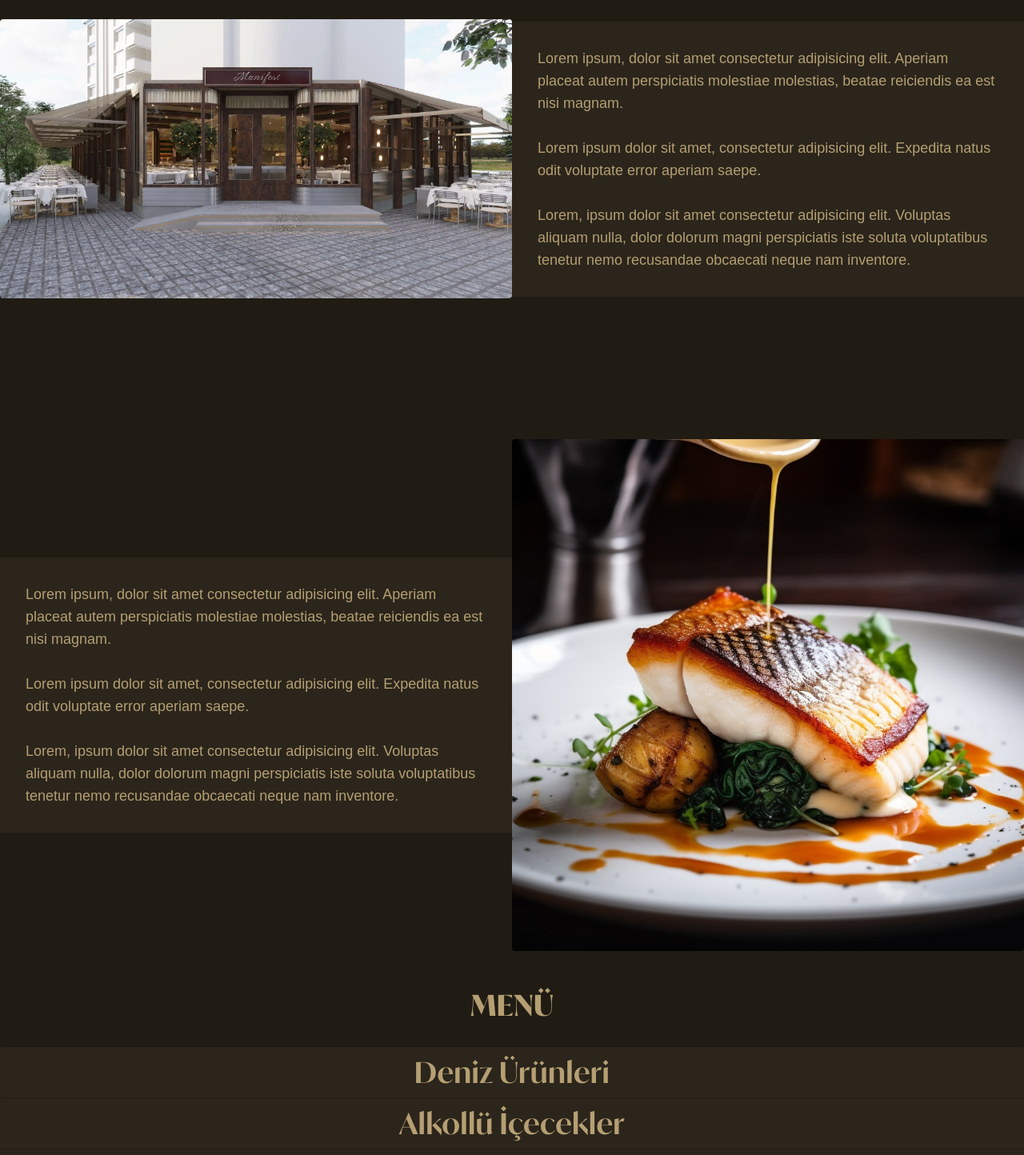
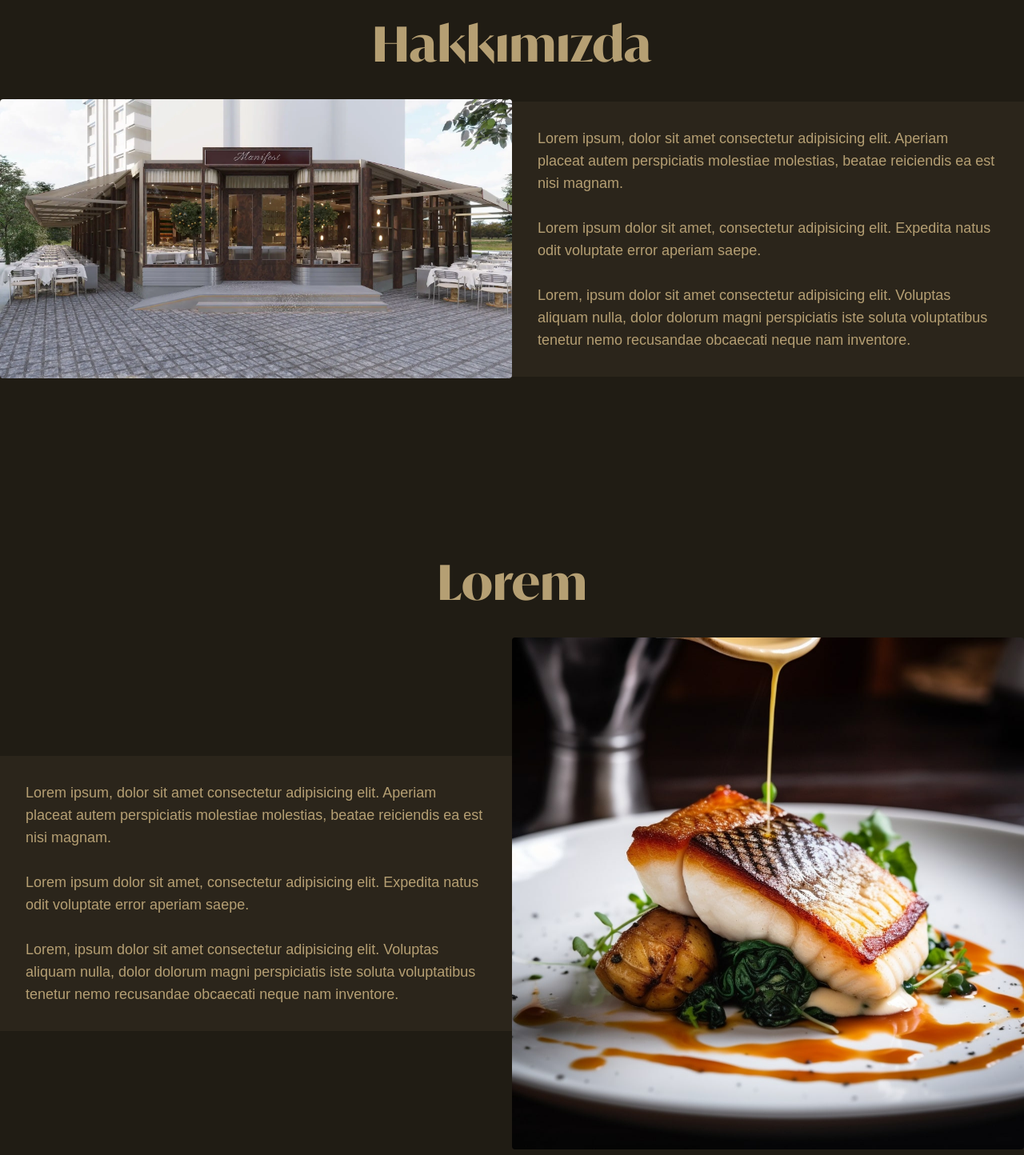
Before and after one commit to irfansubasi/manifest, a React (Vite) app: page / in a window 1280 px wide. Shown: the part 1000-2444 px from the top of the page at 80% size. Built offline with nearby package versions, Linux system fonts and the light colour scheme.

Commit message:
add footer and change styles

```diff
--- a/src/App.jsx
+++ b/src/App.jsx
@@ -17,6 +17,7 @@ import Typography from '@mui/material/Typography';
 import MenuItem from './components/MenuItem';
 
 import menuData from './data/menu.json';
+import Footer from './components/Footer';
 
 function App() {
   const [activeIndex, setActiveIndex] = useState(0);
@@ -99,7 +100,14 @@ function App() {
       </header>
       <main>
         <section className="info-section container mx-auto">
-          <div className="flex flex-col md:flex-row items-center justify-between mt-56">
+          <div className="about-us mt-56">
+            <h1
+              data-aos="fade-up"
+              className="text-center text-6xl font-IvyMode-Bold mb-10"
+            >
+              Hakkımızda
+            </h1>
+            <div className="flex flex-col md:flex-row items-center justify-between">
               <div className="w-full md:w-1/2" data-aos="fade-left">
                 <img
                   src="./assets/images/entrance.webp"
@@ -124,13 +132,25 @@ function App() {
                   <br />
                   Lorem, ipsum dolor sit amet consectetur adipisicing elit.
                   Voluptas aliquam nulla, dolor dolorum magni perspiciatis iste
-                soluta voluptatibus tenetur nemo recusandae obcaecati neque nam
-                inventore.
+                  soluta voluptatibus tenetur nemo recusandae obcaecati neque
+                  nam inventore.
                 </p>
               </div>
             </div>
-          <div className="flex flex-col-reverse md:flex-row items-center justify-between mt-44">
-            <div className="w-full md:w-1/2 p-8 card-text" data-aos="fade-left">
+          </div>
+
+          <div className="desc1 mt-56">
+            <h1
+              data-aos="fade-up"
+              className="text-center text-6xl font-IvyMode-Bold mb-10"
+            >
+              Lorem
+            </h1>
+            <div className="flex flex-col-reverse md:flex-row items-center justify-between">
+              <div
+                className="w-full md:w-1/2 p-8 card-text"
+                data-aos="fade-left"
+              >
                 <p className="text-lg">
                   Lorem ipsum, dolor sit amet consectetur adipisicing elit.
                   Aperiam placeat autem perspiciatis molestiae molestias, beatae
@@ -143,8 +163,8 @@ function App() {
                   <br />
                   Lorem, ipsum dolor sit amet consectetur adipisicing elit.
                   Voluptas aliquam nulla, dolor dolorum magni perspiciatis iste
-                soluta voluptatibus tenetur nemo recusandae obcaecati neque nam
-                inventore.
+                  soluta voluptatibus tenetur nemo recusandae obcaecati neque
+                  nam inventore.
                 </p>
               </div>
               <div className="w-full md:w-1/2" data-aos="fade-right">
@@ -155,14 +175,22 @@ function App() {
                 />
               </div>
             </div>
+          </div>
         </section>
 
-        <section className="menu-section container mx-auto text-center py-12">
-          <h1 className="mb-8 text-4xl font-IvyMode-Bold">MENÜ</h1>
+        <section className="menu-section container mx-auto text-center mt-52 py-12">
+          <h1 data-aos="fade-up" className="mb-8 text-6xl font-IvyMode-Bold">
+            MENÜ
+          </h1>
           {Object.keys(menuData).map((categoryKey, categoryIndex) => (
             <Accordion
+              data-aos="zoom-in"
               key={categoryIndex}
-              className="bg-[#2b251b] text-[#b59f73]"
+              className={`bg-transparent text-[#b59f73] shadow-none drop-shadow-none py-4 ${
+                categoryIndex !== Object.keys(menuData).length - 1
+                  ? 'border-b border-[#b59f73] mx-8'
+                  : ''
+              }`}
               expanded={expanded === `panel${categoryIndex}`}
               onChange={handleChange(`panel${categoryIndex}`)}
             >
@@ -197,6 +225,7 @@ function App() {
           ))}
         </section>
       </main>
+      <Footer />
     </>
   );
 }
--- /dev/null
+++ b/src/components/Footer.jsx
@@ -0,0 +1,82 @@
+import logo from '../assets/manifestgold.png';
+import logo2 from '..//assets/manifestalone.png';
+const Footer = () => {
+  return (
+    <footer className="bg-transparent text-[#b59f73] py-10">
+      <div className="container mx-auto grid grid-cols-1 md:grid-cols-3 gap-10">
+        <div className="flex flex-col space-y-4">
+          <div className="flex items-center ">
+            <img src={logo2} alt="Logo" className="w-40" />
+          </div>
+          <p>Adres: Mavişehir, İzmir</p>
+          <p>Telefon: 05464781881</p>
+          <p>E-posta: manifest@gmail.com</p>
+        </div>
+
+        <div className="flex justify-center items-center">
+          <img src={logo} alt="Logo" className="w-60" />
+        </div>
+
+        <div className="flex flex-col space-y-4 text-right">
+          <h2 className="text-4xl font-semibold font-IvyMode-Regular">
+            Hızlı Erişim
+          </h2>
+          <ul className="space-y-2 ">
+            <li>
+              <a href="#menu" className="hover:underline">
+                Menü
+              </a>
+            </li>
+            <li>
+              <a href="#about" className="hover:underline">
+                Hakkımızda
+              </a>
+            </li>
+            <li>
+              <a href="#contact" className="hover:underline">
+                İletişim
+              </a>
+            </li>
+          </ul>
+        </div>
+      </div>
+
+      <div className="mt-10 flex justify-center space-x-6">
+        <a
+          href="https://www.instagram.com"
+          target="_blank"
+          rel="noopener noreferrer"
+          className="hover:underline"
+        >
+          INSTAGRAM
+        </a>
+        <span>|</span>
+        <a
+          href="https://wa.me/905464781881"
+          target="_blank"
+          rel="noopener noreferrer"
+          className="hover:underline"
+        >
+          WHATSAPP
+        </a>
+        <span>|</span>
+        <a
+          href="https://www.facebook.com"
+          target="_blank"
+          rel="noopener noreferrer"
+          className="hover:underline"
+        >
+          TRIP ADVİSOR
+        </a>
+      </div>
+      <div className="container mx-auto border-t border-[#b59f73] mt-10 pt-6 text-center">
+        <p className=" text-stone-600 font-poppins text-sm tracking-[0.25em]">
+          {' '}
+          COPYRIGHT 2024 © MANIFEST, ALL RIGHTS RESERVED
+        </p>
+      </div>
+    </footer>
+  );
+};
+
+export default Footer;
--- a/src/components/MenuItem.jsx
+++ b/src/components/MenuItem.jsx
@@ -1,8 +1,8 @@
 export default function MenuItem({ leftItem, rightItem }) {
   return (
     <>
-      <div className="flex flex-col-reverse md:flex-row justify-center items-center">
-        <div className="w-full md:w-1/2 text-center md:text-left md:pl-4 p-10">
+      <div className="bg-[#2b251b] flex flex-col-reverse md:flex-row justify-center items-center">
+        <div className="w-full md:w-1/2 text-center md:text-left md:pl-20 p-10">
           <div>
             <h2 className="text-2xl mb-4 font-bold font-IvyMode-Regular">
               {leftItem.name}
@@ -13,9 +13,9 @@ export default function MenuItem({ leftItem, rightItem }) {
         </div>
 
         <div className="border border-[#b59f73] w-full mx-10 flex md:hidden"></div>
-        <div className="w-px h-[190px] bg-[#b59f73] mx-4 hidden md:flex"></div>
+        <div className="w-px h-[250px] bg-[#b59f73] mx-4 hidden md:flex"></div>
 
-        <div className="w-full md:w-1/2 text-center md:text-right md:pr-4 p-10">
+        <div className="w-full md:w-1/2 text-center md:text-right md:pr-20 p-10">
           <div>
             <h2 className="text-2xl mb-4 font-bold font-IvyMode-Regular">
               {rightItem.name}
```
Also changed, not shown: src/assets/manifestalone.png (added). Lines whose indentation alone changed are shown as unchanged.
